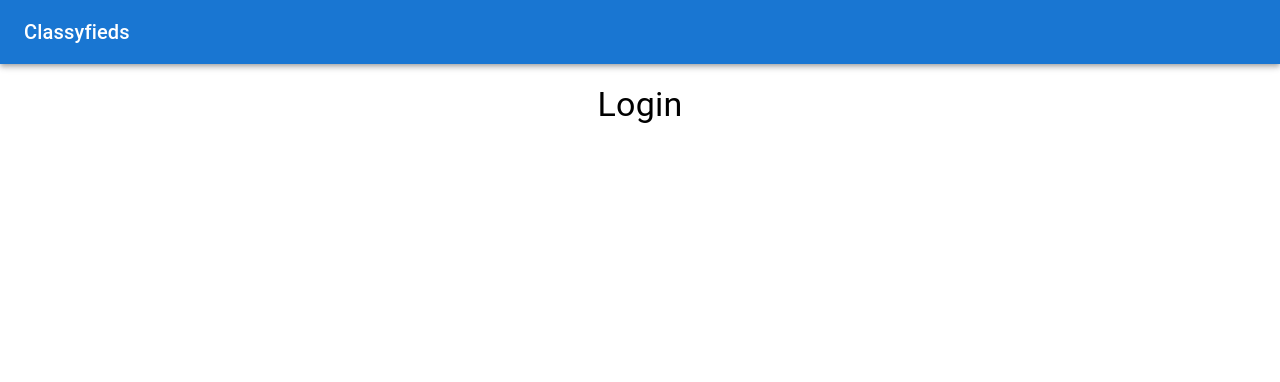
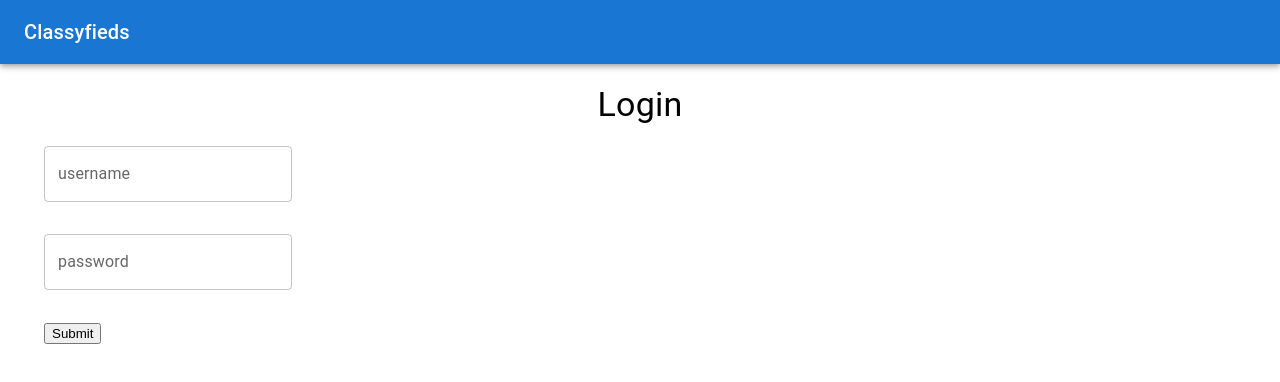
Before and after one commit to chrismahoney/classyfieds, a React (Create React App) app in the folder Exercise1/client/: page /login in a window 1280 px wide. Shown: the top 382 px of the page. Built offline with nearby package versions, Linux system fonts and the light colour scheme.

Commit message:
Added axios, login form components, beginning of Auth service component

```diff
--- a/Exercise1/client/package.json
+++ b/Exercise1/client/package.json
@@ -9,8 +9,10 @@
     "@testing-library/jest-dom": "^5.11.4",
     "@testing-library/react": "^11.1.0",
     "@testing-library/user-event": "^12.1.10",
+    "axios": "^0.21.4",
     "react": "^17.0.2",
     "react-dom": "^17.0.2",
+    "react-hook-form": "^7.16.1",
     "react-router-dom": "^5.3.0",
     "react-scripts": "4.0.3",
     "web-vitals": "^1.0.1"
--- a/Exercise1/client/src/Pages/Login.js
+++ b/Exercise1/client/src/Pages/Login.js
@@ -1,13 +1,19 @@
 import React from 'react';
+import {
+  Controller,
+  useForm
+} from 'react-hook-form';
 
 import {
-  AppBar,
-  Toolbar,
   Typography,
-  Container
+  Container,
+  TextField,
+  Grid
 } from '@mui/material';
 
 const Login = () => {
+  const { register, handleSubmit, control, formState: { errors } } = useForm();
+  const onSubmit = data => console.log(data);
 
   return (
     <>
@@ -16,6 +22,37 @@ const Login = () => {
           Login
         </Typography>
       </Container>
+      <Container style={{ margin: 20 }}>
+        <form onSubmit={handleSubmit(onSubmit)}>
+          <Grid container spacing={4}>
+            <Grid item xs="12">
+              <Controller
+                name="username"
+                control={control}
+                defaultValue={""}
+                rules={{ required: true }}
+                render={({ field }) => (
+                  <TextField label="username" {...field} />
+                )}
+              />
+            </Grid>
+            <Grid item xs="12">
+              <Controller
+                name="password"
+                control={control}
+                defaultValue={""}
+                rules={{ required: true }}
+                render={({ field }) => (
+                  <TextField label="password" type="password" {...field} />
+                )}
+              />
+            </Grid>
+            <Grid item xs="12">
+              <input type="submit" />
+            </Grid>
+          </Grid>
+        </form>
+      </Container>
     </>
   );
 
```
Also changed, not shown: Exercise1/client/src/services/Authentication.js (added), 1 other file (tests, documents, lock files or other folders).
